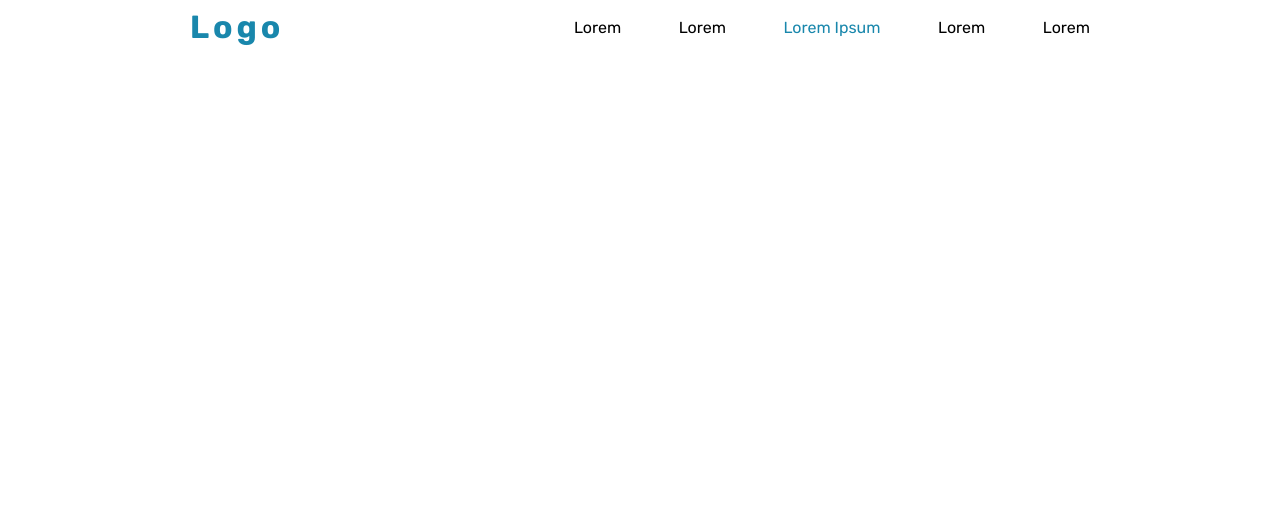
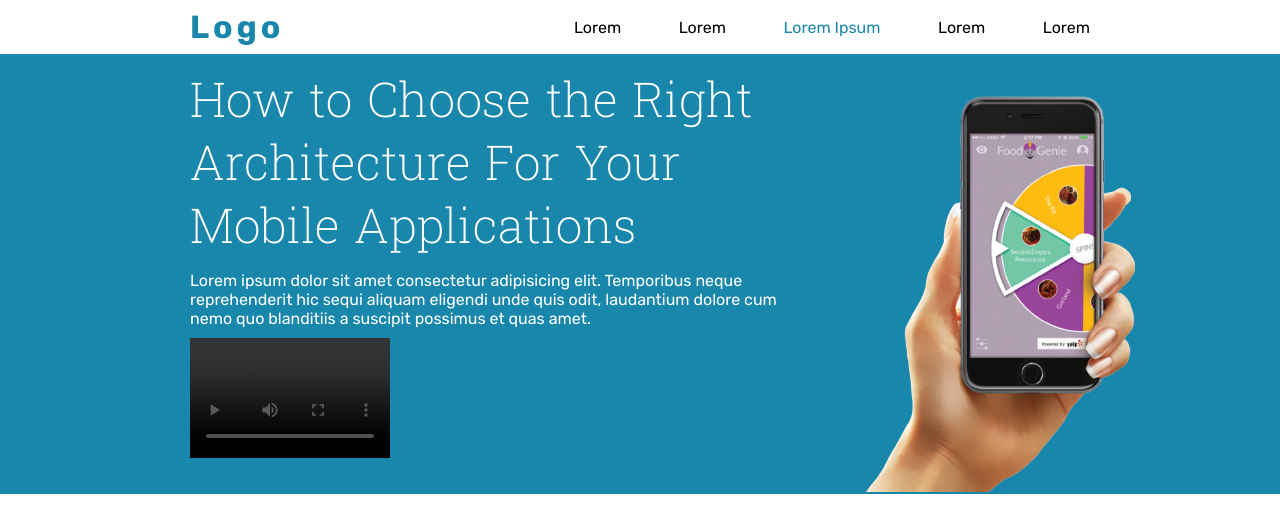
Before and after one commit to thevinitgupta/landing, a plain HTML site: page index.html in a window 1280 px wide. Drawn offline with Linux system fonts and the light colour scheme; grey boxes are pictures that could not be loaded.

Commit message:
add header section

```diff
--- a/index.html
+++ b/index.html
@@ -11,6 +11,7 @@
     <link rel="stylesheet" href="style.css">
 </head>
 <body>
+    <!-- top section with navigation -->
     <div class="top">
         <nav class="nav">
             <div class="nav-left">
@@ -26,5 +27,29 @@
         </nav>
     </div>
 
+    <!-- Mid section with header and slider -->
+    <div class="mid">
+        <div class="slider">
+            <div class="slide">
+                <div class="slide-left">
+                    <div class="slide-left-header">
+                        How to Choose the Right Architecture For Your Mobile Applications
+                    </div>
+                    <div class="slide-left-body">
+                        Lorem ipsum dolor sit amet consectetur adipisicing elit. Temporibus neque reprehenderit hic sequi aliquam eligendi unde quis odit, laudantium dolore cum nemo quo blanditiis a suscipit possimus et quas amet.
+                    </div>
+                    <div class="slide-left-video">
+                        <video src="https://player.vimeo.com/external/557769904.sd.mp4?s=ae2313f64776460edef29f08587d0b8442248cea" autoplay height="120px" width="200px" controls></video>
+                    </div>
+
+                </div>
+                <div class="slide-right">
+                    <img src="/header-image.png" alt="hand holding phone">
+                </div>
+
+            </div>
+        </div>
+    </div>
+
 </body>
 </html>
--- a/style.css
+++ b/style.css
@@ -5,6 +5,8 @@ html,body {
     min-height: 100vh;
     font-family: "Rubik",sans-serif;
 }
+
+/* top section of the body */
 .top {
     width : 100%;
     height: 5vh;
@@ -12,6 +14,7 @@ html,body {
     background-color: #fff;
 }
 .nav {
+    width: 85vw;
     max-width: 900px;
     height: 100%;
     margin: 0 auto;
@@ -48,5 +51,56 @@ html,body {
     transform: scale(1.1);
 }
 
+/* Mid section with slider */
+.mid {
+    width: 100%;
+    height: 55vh;
+    background-color: #1987AC;
+    display: flex;
+    justify-self: center;
+    align-items: center;
+}
+.slider {
+    height: 90%;
+    width: 85vw;
+    max-width: 900px;
+    margin: 0 auto;
+}
+.slide {
+    width: 100%;
+    height: 100%;
+    color : #fff;
+    display: flex;
+    align-items: center;
+    justify-content: space-between;
+}
+.slide-left{
+    flex: 0.7;
+}
+.slide-left-header {
+    font-family: 'Roboto Slab', serif;
+    font-size: 3rem;
+    font-weight: 200;
+    word-spacing: 3px;
+    margin-bottom: 15px;
+}
+.slide-left-video {
+    margin-bottom: 20px;
+    margin-top: 10px;
+}
+
+.slide-right {
+    position: relative;
+    flex: 0.25;
+    height: 100%;
+    object-fit: contain;
+}
+.slide-right>img {
+    height: 100%;
+    width: 120%;
+    position: absolute;
+    bottom: -20px;
+    left: 0px;
+}
 
 /* Head : font-family: 'Roboto Slab', serif; */
```
Also changed, not shown: header-image.png (added).
